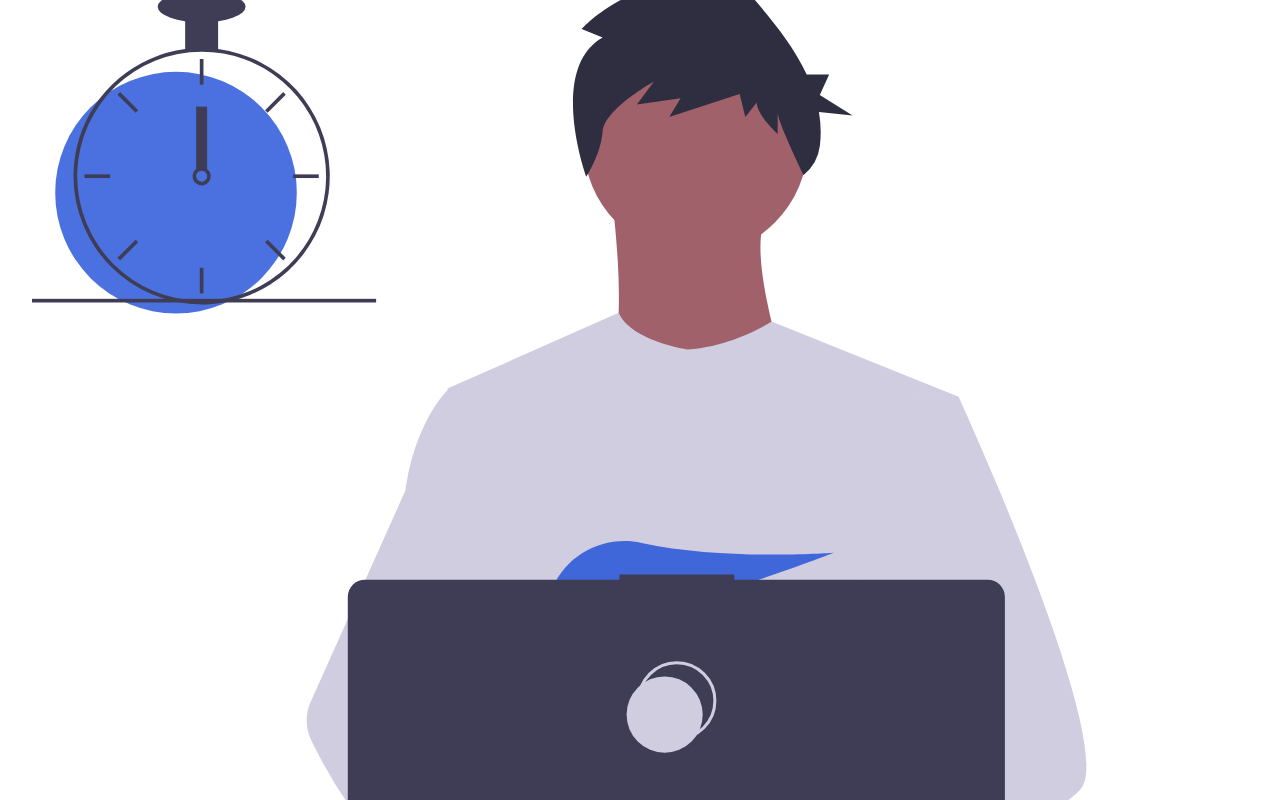
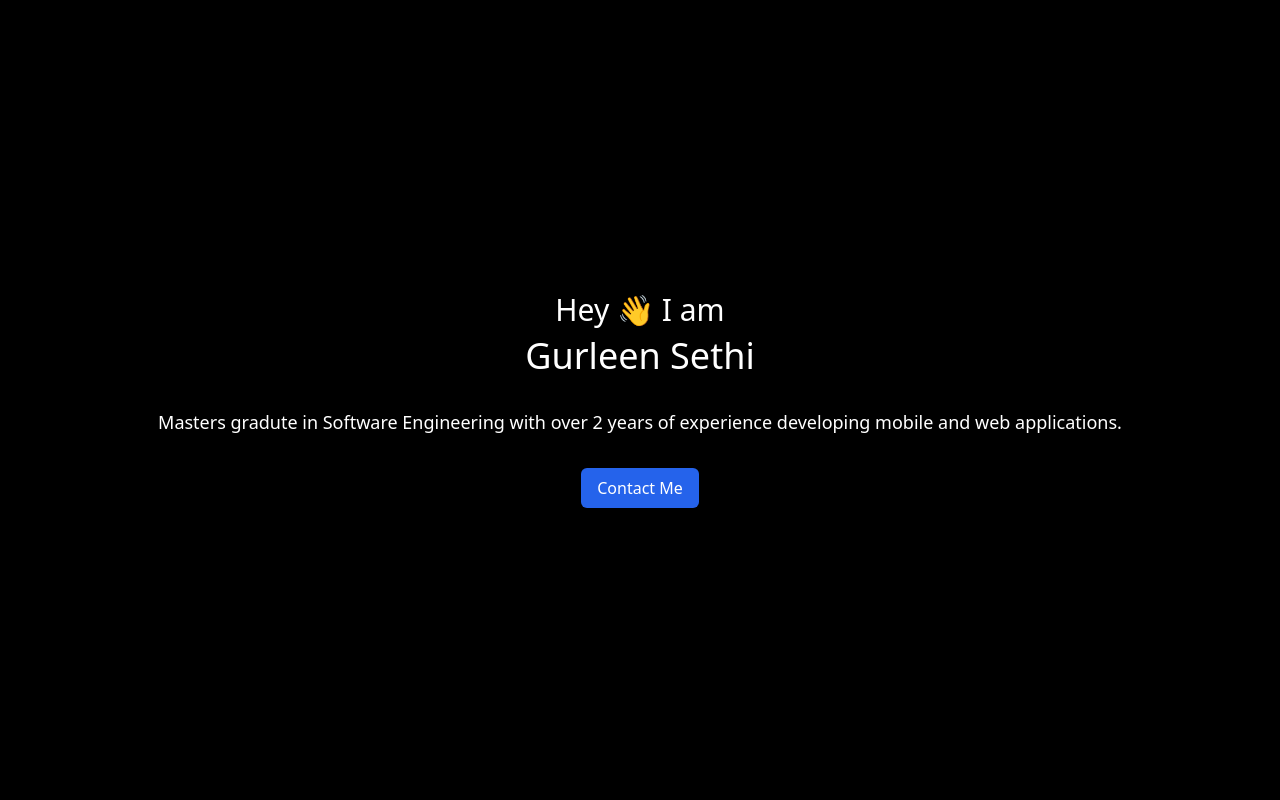
Before and after one commit to gurleensethi/gurleensethi.github.io, a Next.js app in the folder website/: page / in a window 1280 px wide. Shown: the top 800 px of the page. Built offline with nearby package versions, Linux system fonts and the light colour scheme.

Commit message:
feat: update design.

```diff
--- a/website/components/UserInfo.tsx
+++ b/website/components/UserInfo.tsx
@@ -7,15 +7,13 @@ export interface UserInfoProps {
 
 export const UserInfo: FC<UserInfoProps> = ({ info }) => {
   return (
-    <div className="p-8 h-screen flex flex-col justify-center ">
-      <h1 className="text-4xl mb-2">
-        <span className="text-blue-700">
-          {info.name} - <br />
-        </span>
-        Software Engineer
-      </h1>
-      <p className="text-base text-gray-700">{info.tagline}</p>
-      <img src="/images/developer.svg" className="mt-16 block" />
+    <div className="p-8 h-screen flex flex-col justify-center items-center">
+      <h1 className="text-3xl mb-2 font-light">Hey 👋 I am</h1>
+      <h1 className="text-4xl font-medium mb-8">{info.name}</h1>
+      <h1 className="text-lg flex text-center mb-8">{info.tagline}</h1>
+      <button className="btn">
+        Contact Me
+      </button>
     </div>
   );
 };
--- a/website/package.json
+++ b/website/package.json
@@ -14,10 +14,10 @@
     "react-dom": "17.0.2"
   },
   "devDependencies": {
-    "@types/react": "^17.0.3",
+    "@types/react": "^17.0.4",
     "autoprefixer": "^10.2.5",
-    "postcss": "^8.2.10",
-    "tailwindcss": "^2.1.1",
+    "postcss": "^8.2.13",
+    "tailwindcss": "^2.1.2",
     "typescript": "^4.2.4"
   }
 }
--- a/website/pages/_app.tsx
+++ b/website/pages/_app.tsx
@@ -4,13 +4,13 @@ import Head from "next/head";
 
 function MyApp({ Component, pageProps }: AppProps) {
   return (
-    <>
+    <div className="bg-black text-white">
       <Head>
         <meta name="viewport" content="width=device-width, initial-scale=1" />
       </Head>
 
       <Component {...pageProps} />
-    </>
+    </div>
   );
 }
 
--- a/website/styles/globals.css
+++ b/website/styles/globals.css
@@ -15,3 +15,10 @@ body {
 @tailwind base;
 @tailwind components;
 @tailwind utilities;
+
+@layer utilities {
+  .btn {
+    @apply transition text-white bg-blue-600 px-4 py-2 rounded-md;
+    @apply focus:outline-none hover:bg-blue-700 active:bg-blue-800;
+  }
+}
--- a/website/tailwind.config.js
+++ b/website/tailwind.config.js
@@ -12,7 +12,9 @@ module.exports = {
     extend: {},
   },
   variants: {
-    extend: {},
+    extend: {
+      backgroundColor: ["active"],
+    },
   },
   plugins: [],
   future: {
```
Also changed, not shown: website/public/images/developer.svg (deleted), 1 other file (tests, documents, lock files or other folders).
